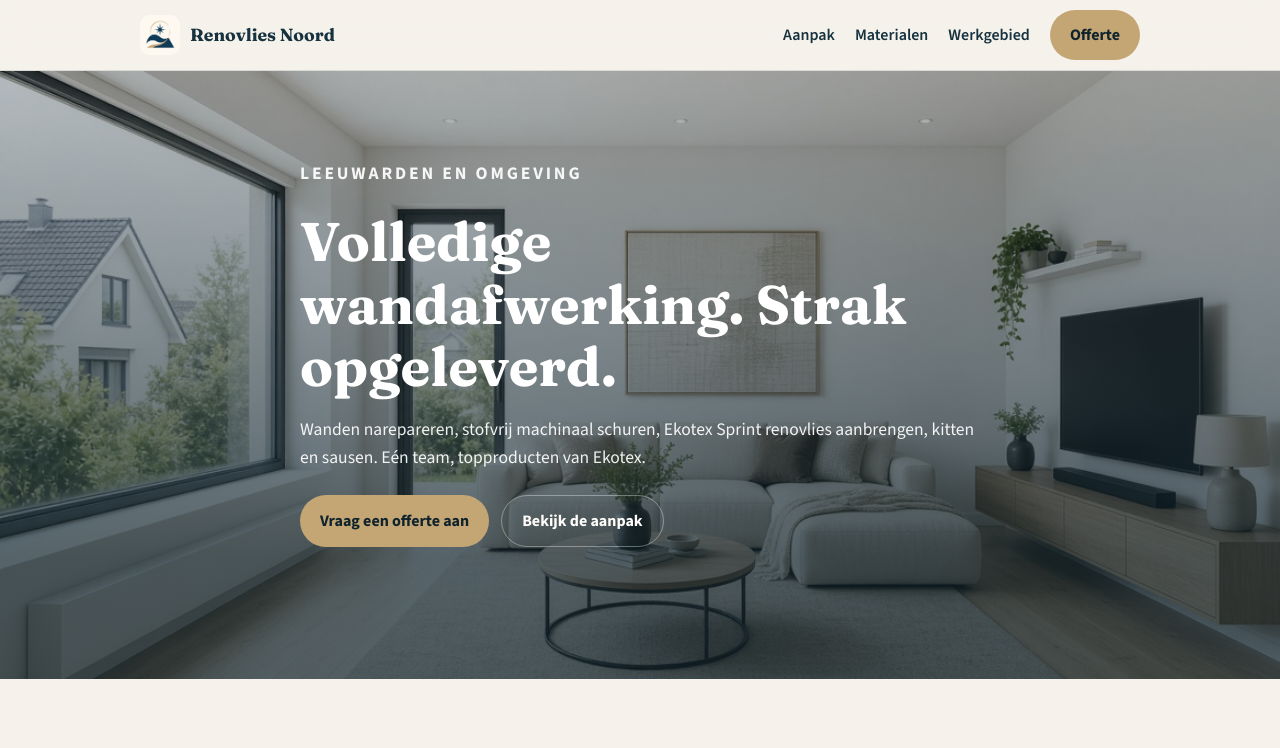
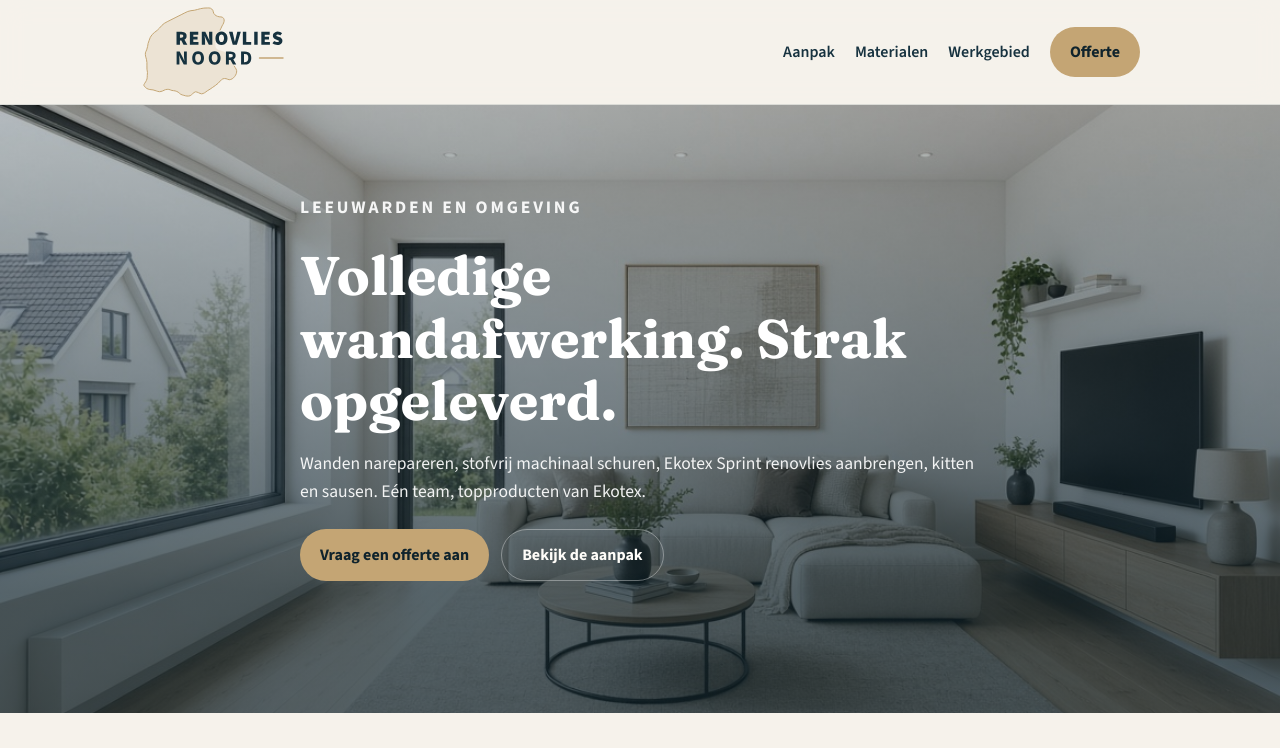
Before and after one commit to mcwilliam82/renovliesnoord, a plain HTML site: page index.html in a window 1280 px wide. Shown: the top 748 px of the page. Drawn offline with nearby package versions, Linux system fonts and the light colour scheme.

Commit message:
Nieuw logo B (Friesland-omtrek, R op Leeuwarden) + favicon

```diff
--- a/css/style.css
+++ b/css/style.css
@@ -68,6 +68,8 @@ h3 { font-size: 1.15rem; }
 }
 .brand { display: flex; align-items: center; gap: 10px; font-weight: 800; color: var(--navy); }
 .brand img { width: 40px; height: 40px; object-fit: cover; border-radius: 10px; }
+.brand img.logo-full { width: auto; height: 96px; border-radius: 0; object-fit: contain; margin: 4px 0; }
+@media (max-width: 800px) { .brand img.logo-full { height: 72px; } }
 .brand span { font-family: "Fraunces", serif; font-size: 1.1rem; }
 nav { display: flex; gap: 20px; align-items: center; font-weight: 600; color: var(--navy); }
 .menu-btn { display: none; background: none; border: 0; font-size: 1.5rem; }
--- a/index.html
+++ b/index.html
@@ -4,6 +4,8 @@
   <meta charset="UTF-8">
   <meta name="viewport" content="width=device-width, initial-scale=1.0">
   <title>Renovlies Noord | Volledige wandafwerking Leeuwarden en omgeving</title>
+  <link rel="icon" href="assets/logo/icoon-B.svg" type="image/svg+xml">
+  <link rel="apple-touch-icon" href="assets/logo/apple-touch-icon.png">
   <meta name="description" content="Volledige wandafwerking in Leeuwarden en omgeving: wanden narepareren, stofvrij machinaal schuren, Ekotex Sprint renovlies, kitten en sausen met Ekotex 8100 of 8300.">
   <link rel="canonical" href="https://renovliesnoord.nl/">
   <link rel="preconnect" href="https://fonts.googleapis.com">
@@ -15,8 +17,7 @@
   <header class="topbar">
     <div class="wrap topbar-inner">
       <a class="brand" href="index.html">
-        <img src="assets/img/logo.jpg" alt="Renovlies Noord">
-        <span>Renovlies Noord</span>
+        <img class="logo-full" src="assets/logo/logo-B.svg" alt="Renovlies Noord">
       </a>
       <button class="menu-btn" aria-label="Menu">☰</button>
       <nav>
```
Also changed, not shown: bedankt.html (+2 -0 lines), contact.html (+3 -2 lines), offerte.html (+3 -2 lines), assets/logo/apple-touch-icon.png (added), assets/logo/icoon-B.svg (added), assets/logo/logo-B-donker.svg (added), assets/logo/logo-B.svg (added).
